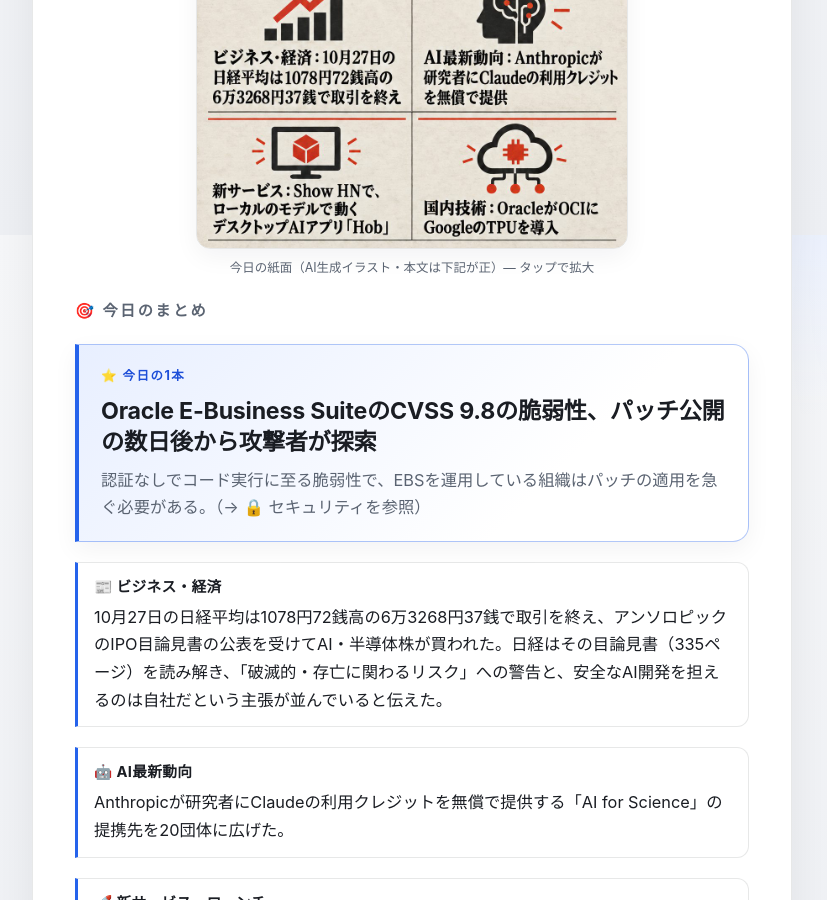
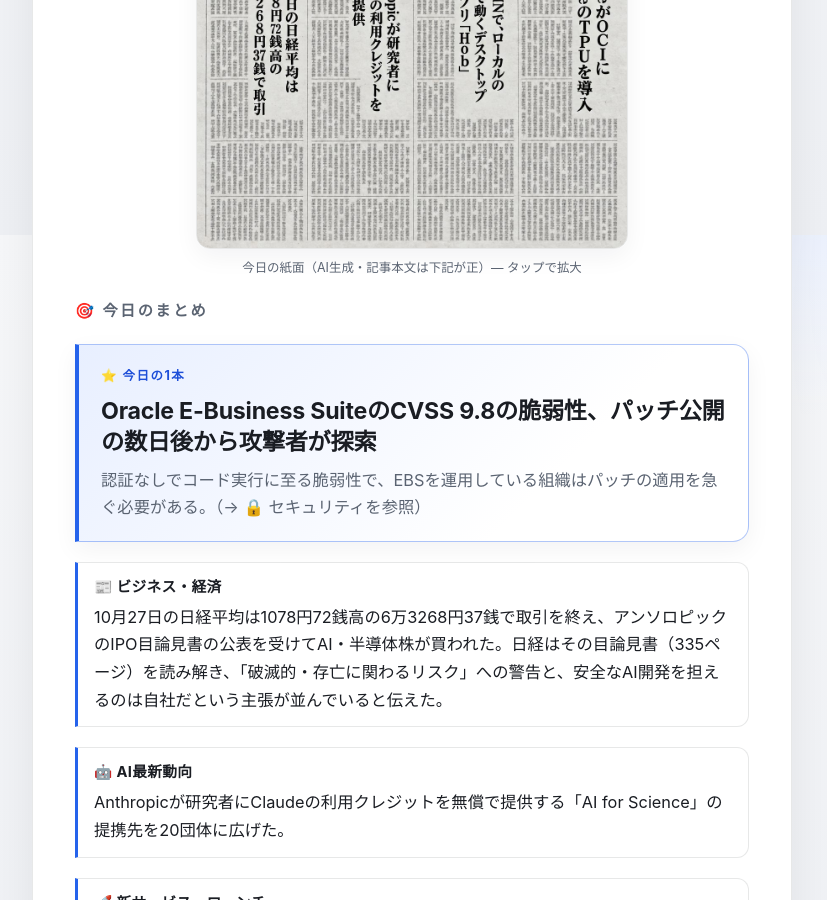
Before and after one commit to 500ban/briefings-daily-news, a Jekyll site: the page built from index.md, in a window 1280 px wide and 900 px high, scrolled down 665 px. Shown: the whole window, without its empty margins (228-1055 px from the left). Built offline with Jekyll 4.4.1, drawn with Linux system fonts in a browser that asks for light colours.

Commit message:
feat: 紙面画像を全国紙朝刊の一面風(縦書き・段組・題字)に変更
- gen-paper-image.ps1: インフォグラフィック調のプロンプトを、縦書き右起こし・多段組・
  グリーク化した本文・明朝体見出し・モノクロ図版の新聞紙面に書き換え
- 下段見出しの上限を42→36字に調整
- 10-29号の画像を新版で再生成して差し替え、キャプションの「イラスト」表記を修正

Co-Authored-By: Claude Fable 5.1 <noreply@anthropic.com>

```diff
--- a/_layouts/post.html
+++ b/_layouts/post.html
@@ -14,7 +14,7 @@ layout: default
       <h1 class="post-title-date">{{ d }}<span class="post-title-wday">（{{ wdays[w] }}）</span></h1>
     </header>
     {% if pick_img %}
-    <figure class="pick-figure"><img src="{{ pick_path | relative_url }}" alt="今日の紙面イラスト"><figcaption>今日の紙面（AI生成イラスト・本文は下記が正）— タップで拡大</figcaption></figure>
+    <figure class="pick-figure"><img src="{{ pick_path | relative_url }}" alt="今日の紙面（AI生成）"><figcaption>今日の紙面（AI生成・記事本文は下記が正）— タップで拡大</figcaption></figure>
     {% endif %}
     <div class="post-body">
       {{ content }}
--- a/index.md
+++ b/index.md
@@ -18,7 +18,7 @@ title: デイリーブリーフィング
       <h1 class="post-title-date"><a href="{{ latest_post.url | relative_url }}">{{ d }}<span class="post-title-wday">（{{ wdays[w] }}）</span></a></h1>
     </header>
     {% if pick_img %}
-    <figure class="pick-figure"><img src="{{ pick_path | relative_url }}" alt="今日の紙面イラスト"><figcaption>今日の紙面（AI生成イラスト・本文は下記が正）— タップで拡大</figcaption></figure>
+    <figure class="pick-figure"><img src="{{ pick_path | relative_url }}" alt="今日の紙面（AI生成）"><figcaption>今日の紙面（AI生成・記事本文は下記が正）— タップで拡大</figcaption></figure>
     {% endif %}
     <div class="post-body">
 {{ latest_post.content }}
```
Also changed, not shown: cowork/SKILL.md (+1 -1 lines), assets/img/picks/2026-10-29.jpg, 1 other file.
